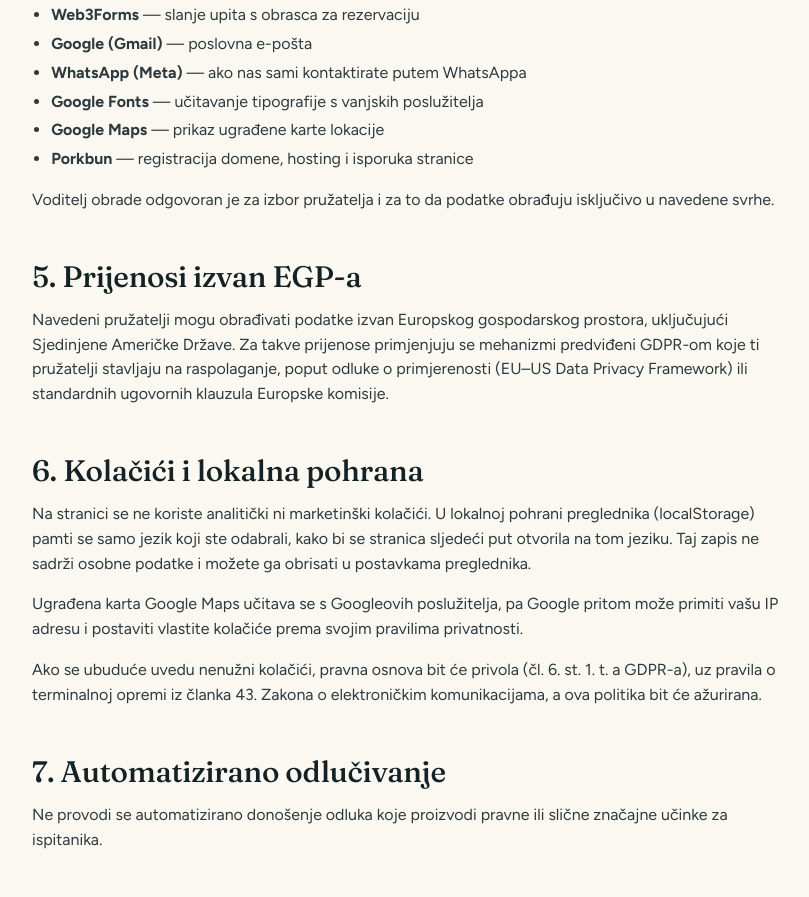
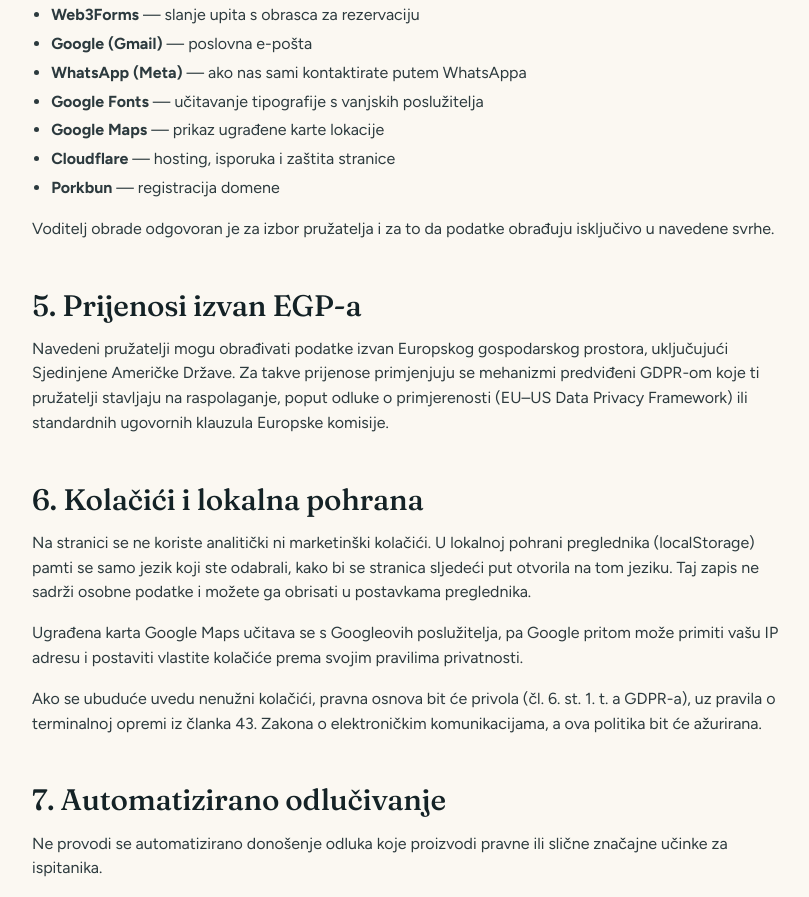
Before and after one commit to Novak57/apartmani-mir, a plain HTML site: page politika-privatnosti.html in a window 1280 px wide. Shown: the part 1736-2633 px from the top of the page, without its empty margins (18-827 px from the left). Drawn offline with Linux system fonts and the light colour scheme.

Commit message:
Name Cloudflare as host and Porkbun as registrar in the privacy policy.
Co-Authored-By: Claude Opus 5.5 <noreply@anthropic.com>
Claude-Session: https://claude.ai/code/session_01ACh9MkeCKNHy14XuxyNRpe

```diff
--- a/politika-privatnosti.html
+++ b/politika-privatnosti.html
@@ -154,7 +154,8 @@
             <li><strong>WhatsApp (Meta)</strong> — ako nas sami kontaktirate putem WhatsAppa</li>
             <li><strong>Google Fonts</strong> — učitavanje tipografije s vanjskih poslužitelja</li>
             <li><strong>Google Maps</strong> — prikaz ugrađene karte lokacije</li>
-            <li><strong>Porkbun</strong> — registracija domene, hosting i isporuka stranice</li>
+            <li><strong>Cloudflare</strong> — hosting, isporuka i zaštita stranice</li>
+            <li><strong>Porkbun</strong> — registracija domene</li>
           </ul>
           <p>
             Voditelj obrade odgovoran je za izbor pružatelja i za to da podatke
```
